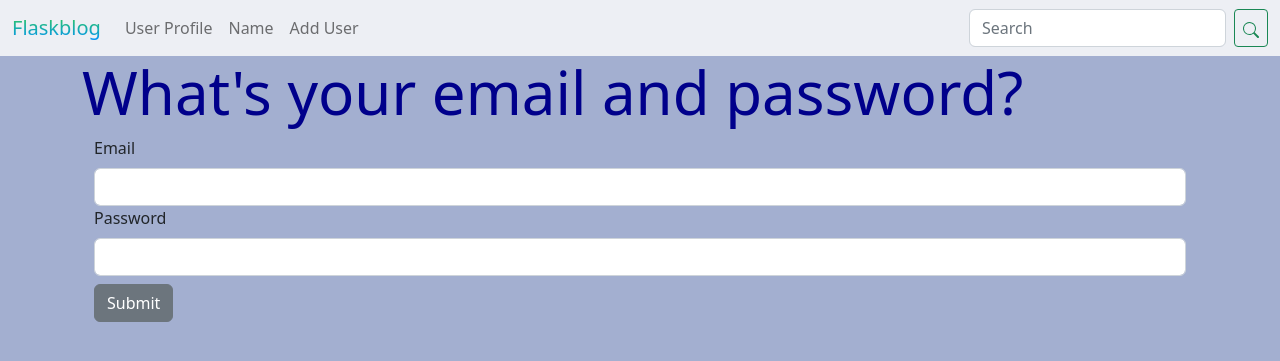
After one commit to fournacea/codemy-flaskblog3, a Flask app: page /test_pw in a window 1280 px wide. The commit adds this page. Shown: the top 361 px of the page. Run offline with Flask 2, Linux system fonts and the light colour scheme; some libraries are stand-ins or nearby versions.

Commit message:
ADD test password route

```diff
--- a/app.py
+++ b/app.py
@@ -1,10 +1,12 @@
 from flask import Flask, render_template, flash, request, url_for
 from flask_wtf import FlaskForm
-from wtforms import StringField, SubmitField, EmailField
-from wtforms.validators import DataRequired
+from wtforms import (StringField, SubmitField, EmailField, PasswordField,
+    BooleanField, ValidationError)
+from wtforms.validators import DataRequired, EqualTo, Length
 from flask_sqlalchemy import SQLAlchemy
 from sqlalchemy import create_engine
 from flask_migrate import Migrate
+from werkzeug.security import generate_password_hash, check_password_hash
 
 from datetime import datetime
 # import MySQLdb
@@ -43,6 +45,20 @@ class Users(db.Model):
     favorite_color = db.Column(db.String(120))
     date_added = db.Column(db.DateTime, default=datetime.utcnow)
 
+    #Password stuff
+    password_hash = db.Column(db.String(128))
+
+    @property
+    def password(self):
+        raise AttributeError("password is not readable")
+
+    @password.setter
+    def password(self, password):
+        self.password_hash = generate_password_hash(password)
+
+    def verify_password(self, password):
+        return check_password_hash(self.password_hash, password)
+
     #Create a String
     def __repr__(self):
         return '<Name %r>' % self.name
@@ -55,11 +71,24 @@ class UserForm(FlaskForm):
     name = StringField("Name", validators=[DataRequired()])
     email = EmailField("Email", validators=[DataRequired()])
     favorite_color = StringField("Favorite Color")
+    password_hash = PasswordField(
+        "Password",
+        validators=[DataRequired(),
+        EqualTo('password_hash2',
+        message='Passwords must match!')]
+        )
+    password_hash2 = PasswordField("Confirm Password", validators=[DataRequired()])
     submit = SubmitField("Submit")
 
 #Create a Form Class
 class NamerForm(FlaskForm):
     name = StringField("What's your name?", validators=[DataRequired()])
+    submit = SubmitField("Submit")
+
+#Create a Form Class
+class PasswordForm(FlaskForm):
+    email = StringField("Email", validators=[DataRequired()])
+    password = PasswordField("Password", validators=[DataRequired()])
     submit = SubmitField("Submit")
 #--End of FORM CLASSES--#
 
@@ -105,7 +134,7 @@ def name():
         name = form.name.data
         form.name.data = ''
         flash(f"Hello, { name }! Form was submitted successfully.")
-    return render_template("name.html", name=name, form=form)
+    return render_template('name.html', name=name, form=form)
 
 @app.route('/user/<name>')
 def user(name):
@@ -118,10 +147,12 @@ def add_user():
     if form.validate_on_submit():
         user = Users.query.filter_by(email=form.email.data).first()
         if user is None:
+            hashed_pw = generate_password_hash(form.password_hash.data,'sha256')
             user = Users(
                 name=form.name.data,
                 email=form.email.data,
-                favorite_color = form.favorite_color.data
+                favorite_color=form.favorite_color.data,
+                password_hash=hashed_pw
                 )
             db.session.add(user)
             db.session.commit()
@@ -129,6 +160,7 @@ def add_user():
         form.name.data = ''
         form.email.data = ''
         form.favorite_color.data = ''
+        form.password_hash.data = ''
         flash("User added successfully!")
     our_users = Users.query.order_by(Users.date_added)
     return render_template(
@@ -157,6 +189,37 @@ def update_id(id):
         return render_template('update.html', form=form, name_to_update=name_to_update, id=id)
 
 
+#Create test password page
+@app.route('/test_pw', methods=['GET', 'POST'])
+def test_pw():
+    email = None
+    password = None
+    pw_to_check = None
+    passed = None
+    form =PasswordForm()
+    #Validate Form
+    if form.validate_on_submit():
+        email = form.email.data
+        password = form.password.data
+        form.email.data = ''
+        form.password.data = ''
+
+        #Lookup User by email
+        pw_to_check = Users.query.filter_by(email=email).first()
+
+        #Check password hash
+        passed = check_password_hash(pw_to_check.password_hash, password)
+
+        #flash(f"Hello, { email }! Form was submitted successfully.")
+    return render_template(
+        'test_pw.html',
+        email=email,
+        password=password,
+        pw_to_check=pw_to_check,
+        passed=passed,
+        form=form)
+
+
 #--End of ROUTE DECORATORS--#
 
 
--- a/templates/base.html
+++ b/templates/base.html
@@ -8,7 +8,7 @@
         rel="stylesheet" integrity="sha384-rbsA2VBKQhggwzxH7pPCaAqO46MgnOM80zW1RWuH61DGLwZJEdK2Kadq2F9CUG65"
         crossorigin="anonymous">
         <link rel="stylesheet" href="{{ url_for('static', filename='css/styles.css') }}">
-    <title>Bootstrap Cards</title>
+    <title>Flaskblog</title>
 </head>
 <body>
     {% include "navbar.html" %}
--- /dev/null
+++ b/templates/test_pw.html
@@ -0,0 +1,31 @@
+{% extends "base.html" %}
+
+{% block content %}
+
+    {% if email %}
+        <h1 class="mt-3">Email: {{ email }}</h1>
+        <h1 class="mt-3">Password: {{ password }}</h1>
+        <h2>I found this info:</h2>
+        <p>Name: {{ pw_to_check.name }}</p>
+        <p>Email: {{ pw_to_check.email }}</p>
+        <p>Password: {{ pw_to_check.password_hash }}</p>
+        <p>Passed: {{ passed }}</p>
+
+    {% else %}
+        <h1>What's your email and password?</h1>
+        <form method="post" action="">
+            <div class="container">
+                {{ form.hidden_tag() }}
+
+                {{ form.email.label(class="form-label") }}
+                {{ form.email(class="form-control") }}
+
+                {{ form.password.label(class="form-label") }}
+                {{ form.password(class="form-control") }}
+
+                {{ form.submit(class="btn btn-secondary mt-2") }}
+            </div>
+        </form>
+    {% endif %}
+
+{% endblock content %}
```
Also changed, not shown: migrations/versions/e0877b5c6ccb_add_password_field.py (added, +32 -0 lines), templates/add_users.html (+8 -1 lines).
